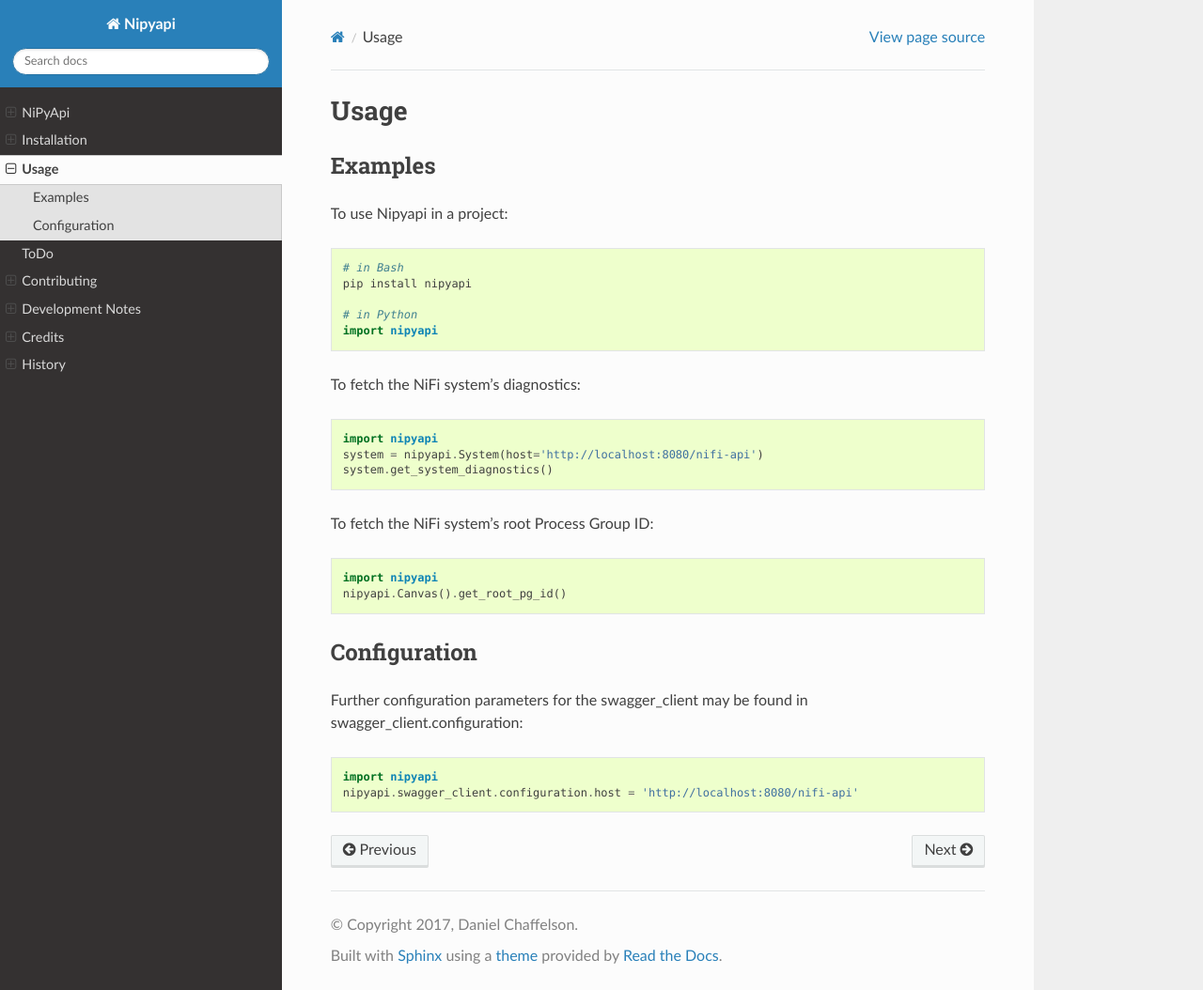
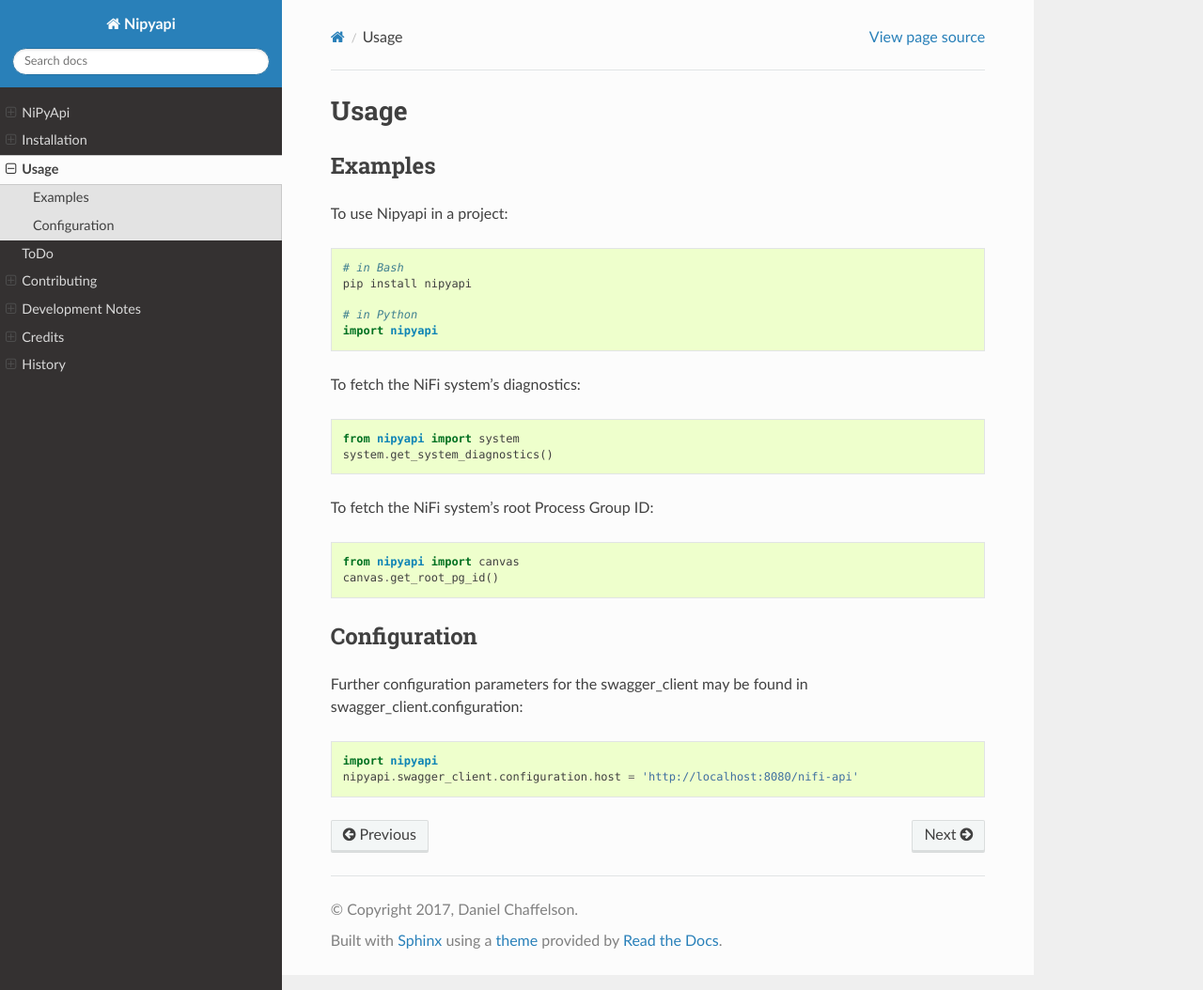
Before and after one commit to Chaffelson/nipyapi, a Sphinx documentation site: the page built from docs/usage.rst, in a window 1280 px wide and 1054 px high. Shown: the whole window at 94% size. Built offline with Sphinx 7.4.7 and the Read the Docs theme 2.0.0, drawn with Linux system fonts in a browser that asks for light colours.

Commit message:
refactored 'flow' to have verb 'get_flow'. silly oversight. updated readme with usage examples for new users. Fixed usage documentation

```diff
--- a/docs/usage.rst
+++ b/docs/usage.rst
@@ -15,14 +15,13 @@
 
 To fetch the NiFi system's diagnostics::
 
-    import nipyapi
-    system = nipyapi.System(host='http://localhost:8080/nifi-api')
+    from nipyapi import system
     system.get_system_diagnostics()
 
 To fetch the NiFi system's root Process Group ID::
 
-    import nipyapi
-    nipyapi.Canvas().get_root_pg_id()
+    from nipyapi import canvas
+    canvas.get_root_pg_id()
 
 Configuration
 -------------
```
Also changed, not shown: README.rst (+20 -0 lines), 3 other files.
